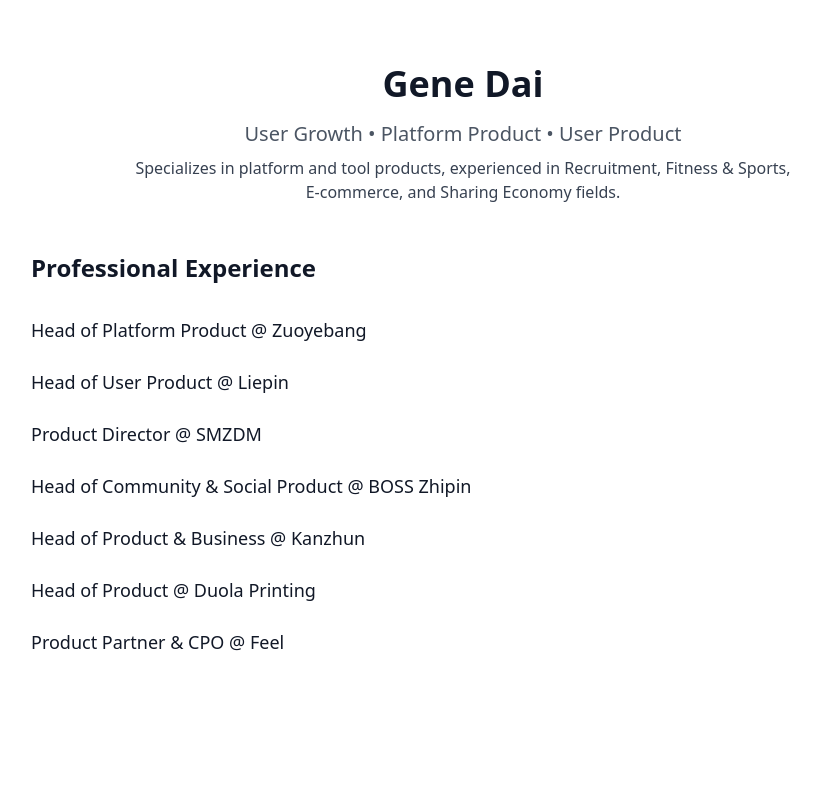
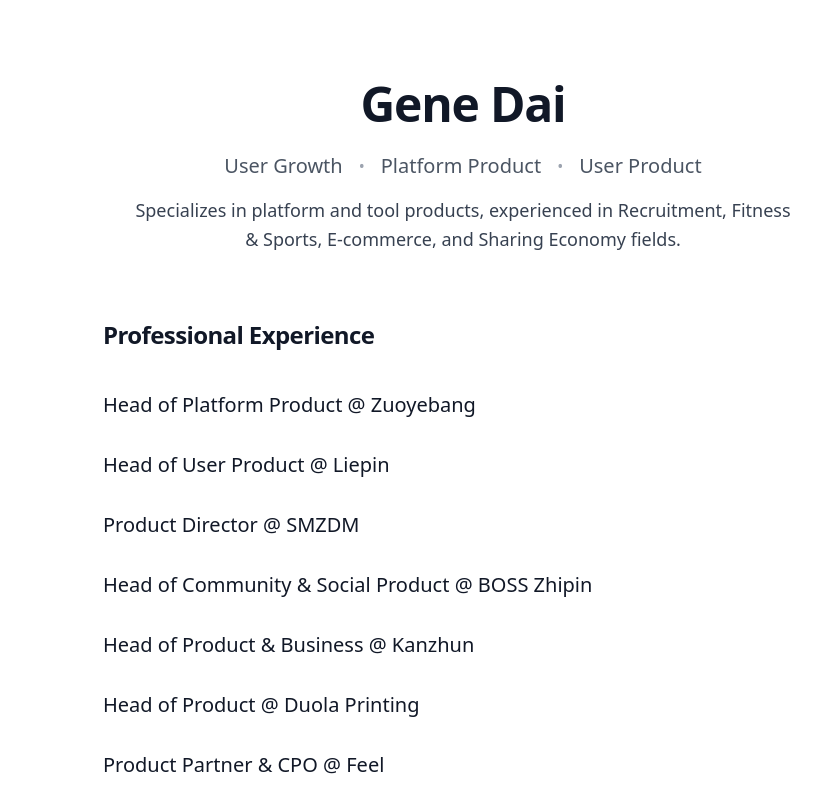
Before and after one commit to Digidai/genedai.me, a Next.js app: page /genedai.me/ in a window 1280 px wide. Shown: the top 812 px of the page, without its empty margins (177-998 px from the left). Built offline with nearby package versions, Linux system fonts and the light colour scheme.

Commit message:
Optimize page layout and typography

```diff
--- a/src/app/page.tsx
+++ b/src/app/page.tsx
@@ -48,38 +48,58 @@
 export default function Home() {
   return (
     <main className="min-h-screen bg-white">
-      <div className="max-w-4xl mx-auto px-4 py-16">
-        <header className="text-center mb-12">
-          <h1 className="text-4xl font-bold text-gray-900 mb-4">Gene Dai</h1>
-          <p className="text-xl text-gray-600 mb-2">User Growth • Platform Product • User Product</p>
-          <p className="text-gray-700 max-w-2xl mx-auto">
+      <div className="max-w-3xl mx-auto px-6 py-20">
+        <header className="text-center mb-16">
+          <h1 className="text-5xl font-bold text-gray-900 mb-6 tracking-tight">Gene Dai</h1>
+          <div className="flex items-center justify-center space-x-4 mb-4">
+            <span className="text-xl text-gray-600">User Growth</span>
+            <span className="text-gray-400">•</span>
+            <span className="text-xl text-gray-600">Platform Product</span>
+            <span className="text-gray-400">•</span>
+            <span className="text-xl text-gray-600">User Product</span>
+          </div>
+          <p className="text-lg text-gray-700 max-w-2xl mx-auto leading-relaxed">
             Specializes in platform and tool products, experienced in Recruitment, Fitness & Sports, E-commerce, and Sharing Economy fields.
           </p>
         </header>
 
-        <section className="space-y-8">
-          <h2 className="text-2xl font-semibold text-gray-900 mb-6">Professional Experience</h2>
-          <div className="space-y-6">
-            <div className="space-y-1">
-              <h3 className="text-lg font-medium text-gray-900">Head of Platform Product @ Zuoyebang</h3>
+        <section className="space-y-10">
+          <h2 className="text-2xl font-semibold text-gray-900 mb-8 tracking-tight">Professional Experience</h2>
+          <div className="space-y-8">
+            <div className="group">
+              <h3 className="text-xl font-medium text-gray-900 group-hover:text-blue-600 transition-colors duration-200">
+                Head of Platform Product @ Zuoyebang
+              </h3>
             </div>
-            <div className="space-y-1">
-              <h3 className="text-lg font-medium text-gray-900">Head of User Product @ Liepin</h3>
+            <div className="group">
+              <h3 className="text-xl font-medium text-gray-900 group-hover:text-blue-600 transition-colors duration-200">
+                Head of User Product @ Liepin
+              </h3>
             </div>
-            <div className="space-y-1">
-              <h3 className="text-lg font-medium text-gray-900">Product Director @ SMZDM</h3>
+            <div className="group">
+              <h3 className="text-xl font-medium text-gray-900 group-hover:text-blue-600 transition-colors duration-200">
+                Product Director @ SMZDM
+              </h3>
             </div>
-            <div className="space-y-1">
-              <h3 className="text-lg font-medium text-gray-900">Head of Community & Social Product @ BOSS Zhipin</h3>
+            <div className="group">
+              <h3 className="text-xl font-medium text-gray-900 group-hover:text-blue-600 transition-colors duration-200">
+                Head of Community & Social Product @ BOSS Zhipin
+              </h3>
             </div>
-            <div className="space-y-1">
-              <h3 className="text-lg font-medium text-gray-900">Head of Product & Business @ Kanzhun</h3>
+            <div className="group">
+              <h3 className="text-xl font-medium text-gray-900 group-hover:text-blue-600 transition-colors duration-200">
+                Head of Product & Business @ Kanzhun
+              </h3>
             </div>
-            <div className="space-y-1">
-              <h3 className="text-lg font-medium text-gray-900">Head of Product @ Duola Printing</h3>
+            <div className="group">
+              <h3 className="text-xl font-medium text-gray-900 group-hover:text-blue-600 transition-colors duration-200">
+                Head of Product @ Duola Printing
+              </h3>
             </div>
-            <div className="space-y-1">
-              <h3 className="text-lg font-medium text-gray-900">Product Partner & CPO @ Feel</h3>
+            <div className="group">
+              <h3 className="text-xl font-medium text-gray-900 group-hover:text-blue-600 transition-colors duration-200">
+                Product Partner & CPO @ Feel
+              </h3>
             </div>
           </div>
         </section>
```
